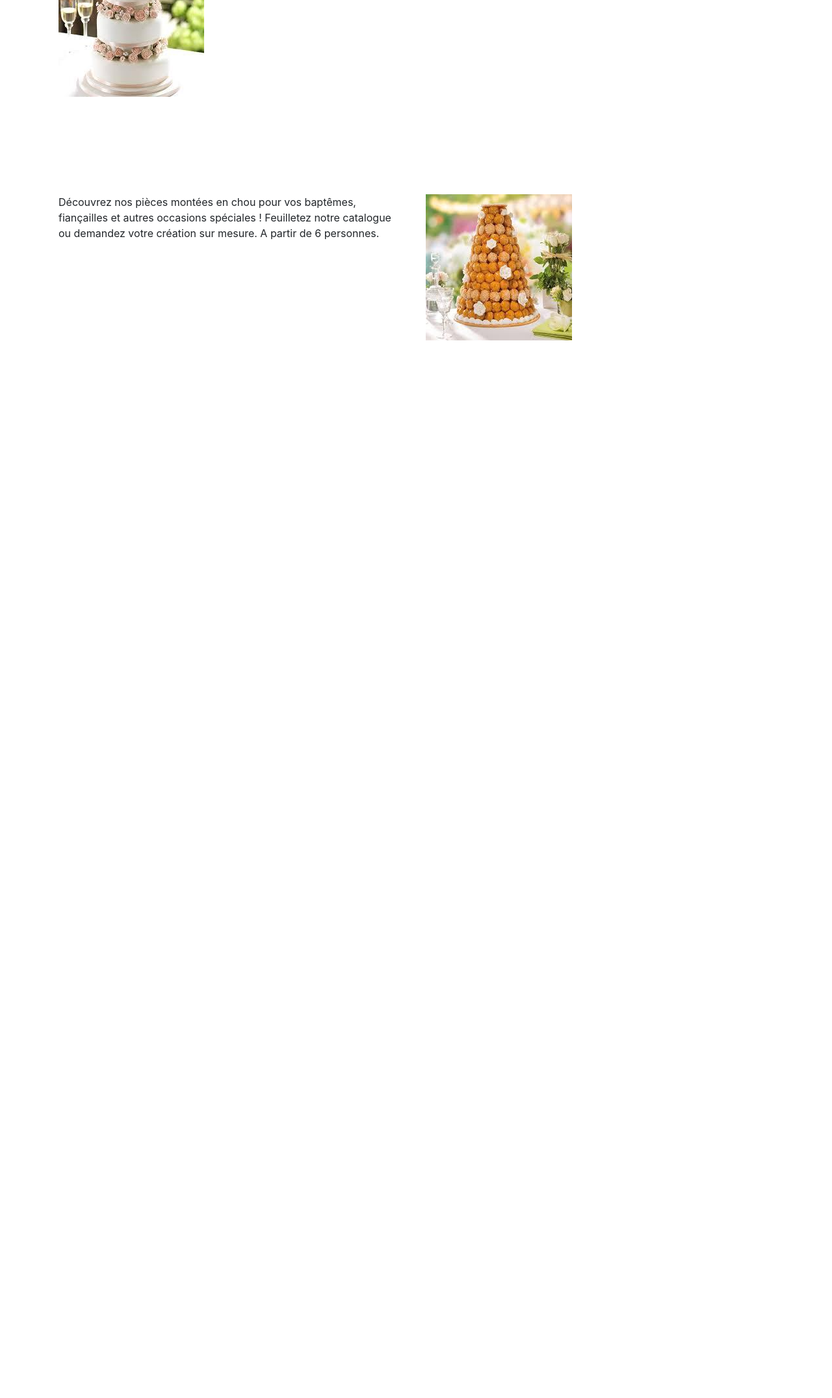
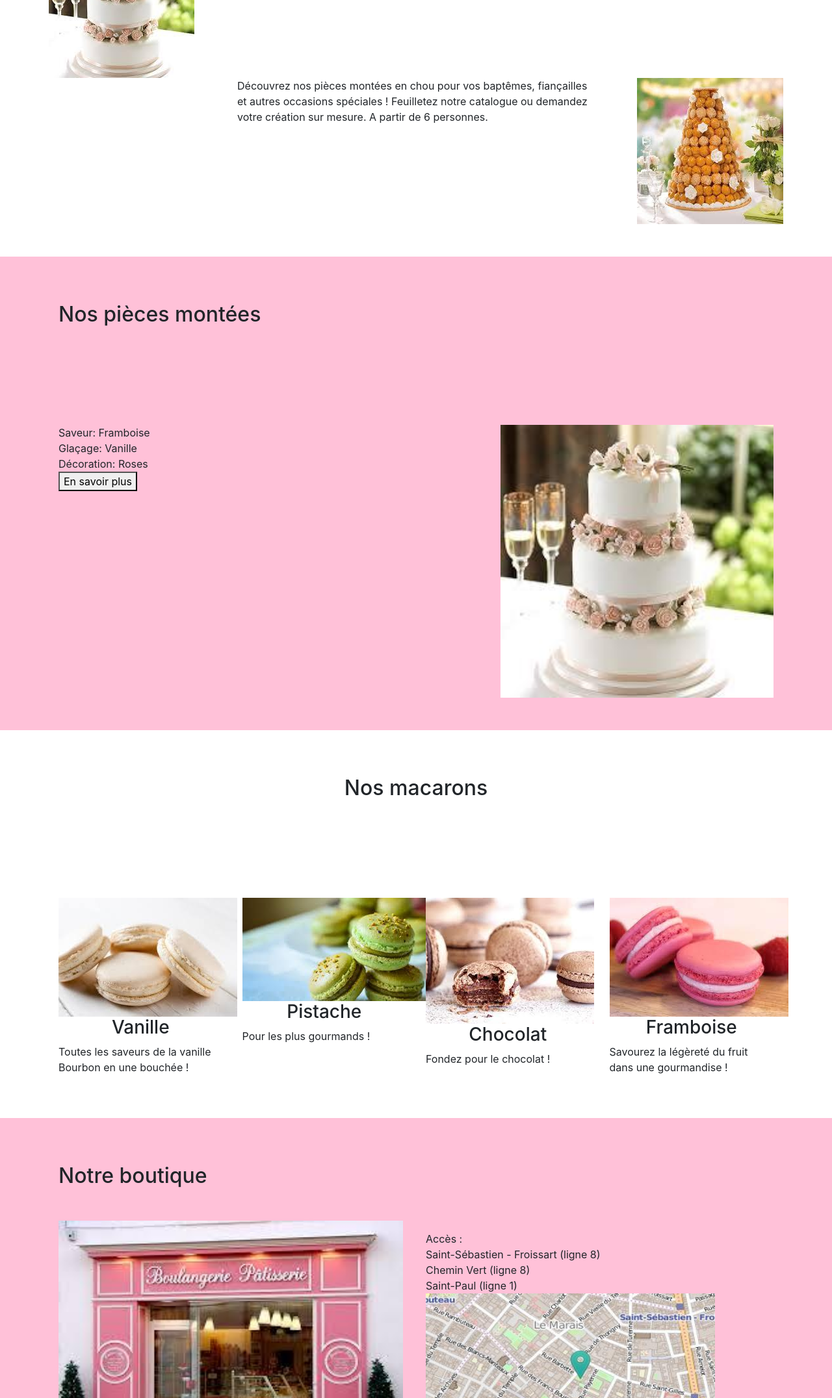
Before and after one commit to LucieOldSoul/monintegration, a plain HTML site: page public/index.html in a window 1280 px wide. Shown: the part 648-2800 px from the top of the page at 65% size. Before the commit the page ends 1247 px from the top, so only its background shows below. Drawn offline with nearby package versions, Linux system fonts and the light colour scheme.

Commit message:
last changes

```diff
--- a/css/style.css
+++ b/css/style.css
@@ -3,8 +3,16 @@ a{
     color: black;
 }
 .div-padding{
-    padding: 75px;
+    padding: 50px 75px 50px 75px;
+
 }
+
+
+.div-padding-side{
+padding-left: 75px;
+padding-right: 75px;
+}
+
 .div-color{
     background-color: #FFC1D8;
 
@@ -20,3 +28,37 @@ a{
 .title-center{
     text-align: center;
 }
+
+h2{
+    margin-top: 20px;
+    margin-bottom: 50px;
+}
+.img-right{
+    text-align: right;
+}
+
+
+ul{
+    list-style: none;
+    margin: 0;
+    padding: 0;
+}
+
+.div-img-big{
+    text-align: right;
+}
+
+.img-310px{
+    height: 420px;
+    width: 420px;
+}
+
+.devanture {
+    height: 380px;
+    width: 530px;
+}
+
+.plan{
+    height: 265px;
+    width: 445px;
+}
--- a/public/index.html
+++ b/public/index.html
@@ -21,19 +21,20 @@
     <header id="header">
         <!--NAVBAR-->
         <div class="container">
-            <nav class="navbar navbar-expand-lg">
-                <a class="navbar-brand" href="#">Délices & Pâtisserie</a>
-
-                <div class="collapse navbar-collapse" id="navbarNavAltMarkup">
-                    <div class="navbar-nav">
-                        <a class="nav-link active" href="#">Home <span class="sr-only">(current)</span></a>
+            <ul class="nav justify-content-end">
+                <li class="nav-item">
+                  <a class="nav-link active" href="#">Home</a>
+                </li>
+                <li class="nav-item">
                   <a class="nav-link" href="#">About</a>
+                </li>
+                <li class="nav-item">
                   <a class="nav-link" href="#">Product</a>
+                </li>
+                <li class="nav-item">
                     <a class="nav-link" href="#">Contact</a>
-
-                    </div>
-                </div>
-            </nav>
+                  </li>
+              </ul>
         </div>
     </header>
     <!--END HEADER-->
@@ -75,12 +76,17 @@
             </div>
         </div>
         <!--FIN DIV 1-->
+
+
+
+
         <!--DIV 2-->
         <div class="row div-padding">
+            <div class="row">
                 <div class="col-xs-12 col-md-12 title-center">
                     <h2>Nos pièces montées</h2>
                 </div>
-            <div class="col-xs-12 col-md-1">
+                <div class="col-xs-12 col-md-3">
                     <img src="../images/pièce montée 1.jpg" alt="pièce montée 1">
                 </div>
 
@@ -91,14 +97,15 @@
                 </div>
             </div>
 
-        <div class="row div-padding">
+            <div class="row">
 
-            <div class="col-xs-12 col-md-6">
-                <p>Découvrez nos pièces montées en chou pour vos baptêmes, fiançailles et autres occasions spéciales !
+                <div class="col-xs-12 col-md-6 offset-md-3">
+                    <p>Découvrez nos pièces montées en chou pour vos baptêmes, fiançailles et autres occasions spéciales
+                        !
                         Feuilletez notre catalogue ou demandez votre création sur mesure.
                         A partir de 6 personnes.</p>
                 </div>
-            <div class="col-xs-12 col-md-1">
+                <div class="col-xs-12 col-md-3 img-right">
                     <img src="../images/pièce montée 2.jpg" alt="pièce montée 2">
 
                 </div>
@@ -106,13 +113,97 @@
             </div>
 
 
+        </div>
 
+        <!--FIN DIV 2-->
 
+        <!--DIV 3-->
 
+        <div class="row div-padding div-color">
+            <div class="col-xs-12 col-md-12 ">
+                <h2>Nos pièces montées</h2>
+            </div>
+        </div>
 
+        <div class="row div-padding div-color">
+            <div class="col-xs-12 col-md-6">
+
+                    <ul>
+                        <li>Saveur: Framboise</li>
+                        <li>Glaçage: Vanille</li>
+                        <li>Décoration: Roses</li>
+                    </ul>
+                    <button type="button" class="">En savoir plus</button>
 
         </div>
-        <!--FIN DIV 2-->
+        <div class="col-xs-12 col-md-6 div-img-big">
+            <img class="img-310px" src="../images/pièce montée 1.jpg" alt="pièce montée">
+        </div>
+
+    </div>
+    <!--FIN DIV 3-->
+    <!--DIV 4-->
+    <div class="row div-padding">
+        <div class="col-xs-12 col-md-12 title-center">
+            <h2>Nos macarons</h2>
+        </div>
+    </div>
+
+    <div class="row div-padding">
+        <div class="col-xs-12 col-md-3">
+            <img src="../images/macaron 1.jpg">
+            <h3 class="title-center">Vanille</h3>
+
+            <p>Toutes les saveurs de la vanille Bourbon en une bouchée !</p>
+        </div>
+        <div class="col-xs-12 col-md-3">
+            <img src="../images/macaron 2.jpg">
+            <h3 class="title-center">Pistache</h3>
+
+            <p>Pour les plus gourmands !</p>
+        </div>
+
+        <div class="col-xs-12 col-md-3">
+            <img src="../images/macaron 3.jpg">
+            <h3 class="title-center">Chocolat</h3>
+
+            <p>Fondez pour le chocolat !</p>
+        </div>
+
+        <div class="col-xs-12 col-md-3">
+            <img src="../images/macaron 4.jpg">
+            <h3 class="title-center">Framboise</h3>
+
+            <p>Savourez la légèreté du fruit dans une gourmandise !</p>
+        </div>
+        </div>
+
+    </div>
+    <!--FIN DIV 4-->
+
+    <!--DIV 5-->
+    <div class="row div-padding div-color">
+        <div class="col-xs-12 col-md-12">
+            <h2>Notre boutique</h2>
+        </div>
+        <div class="col-xs-12 col-md-6">
+            <img class="devanture" src="../images/devanture.jpg" alt="devanture">
+        </div>
+        <div class="col-xs-12 col-md-6">
+            <p>
+                <ul>
+                    <li>Accès :</li>
+                    <li>Saint-Sébastien - Froissart (ligne 8)</li>
+                    <li>Chemin Vert (ligne 8)</li>
+                    <li>Saint-Paul (ligne 1)</li>
+                </ul>
+                <img class="plan" src="../images/plan.jpg" alt="plan">
+            </p>
+        </div>
+
+    </div>
+
+     <!--FIN DIV 5-->
     </main>
 </body>
 
```
Lines whose indentation alone changed are shown as unchanged.
